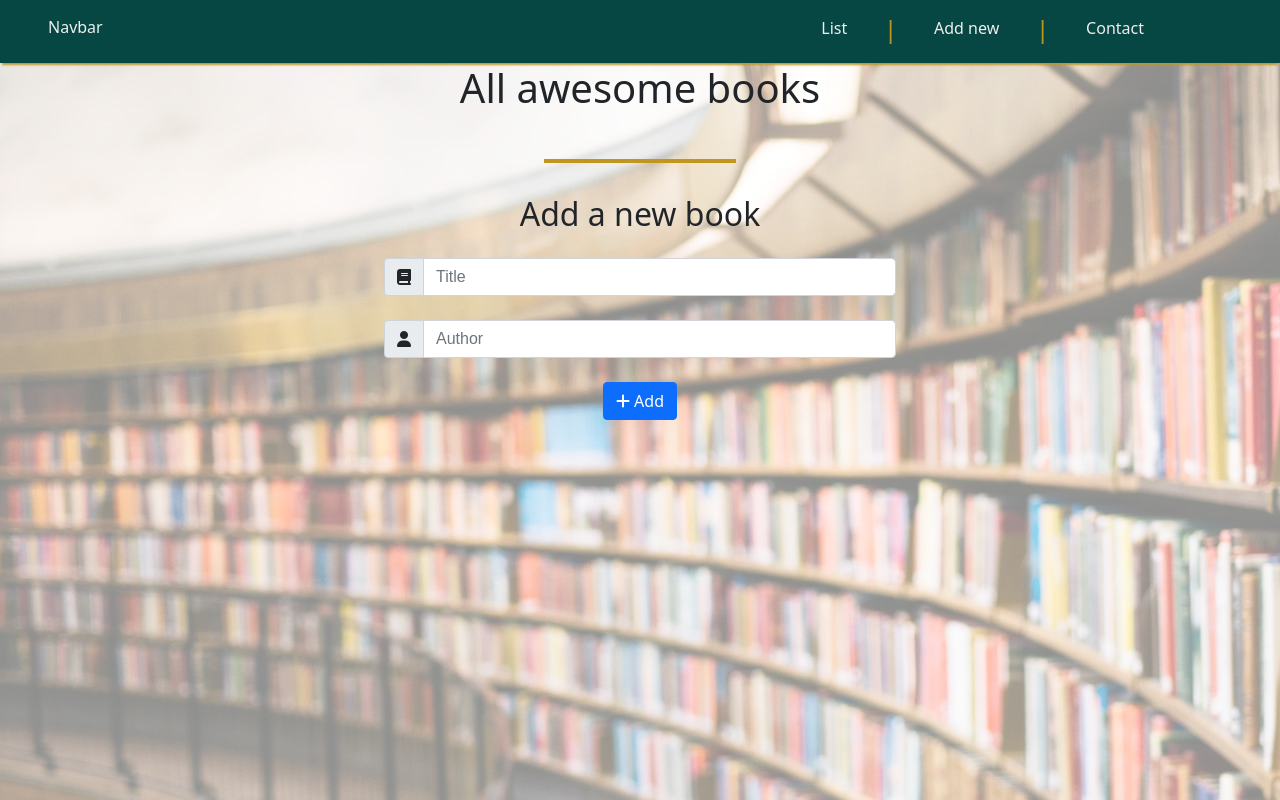
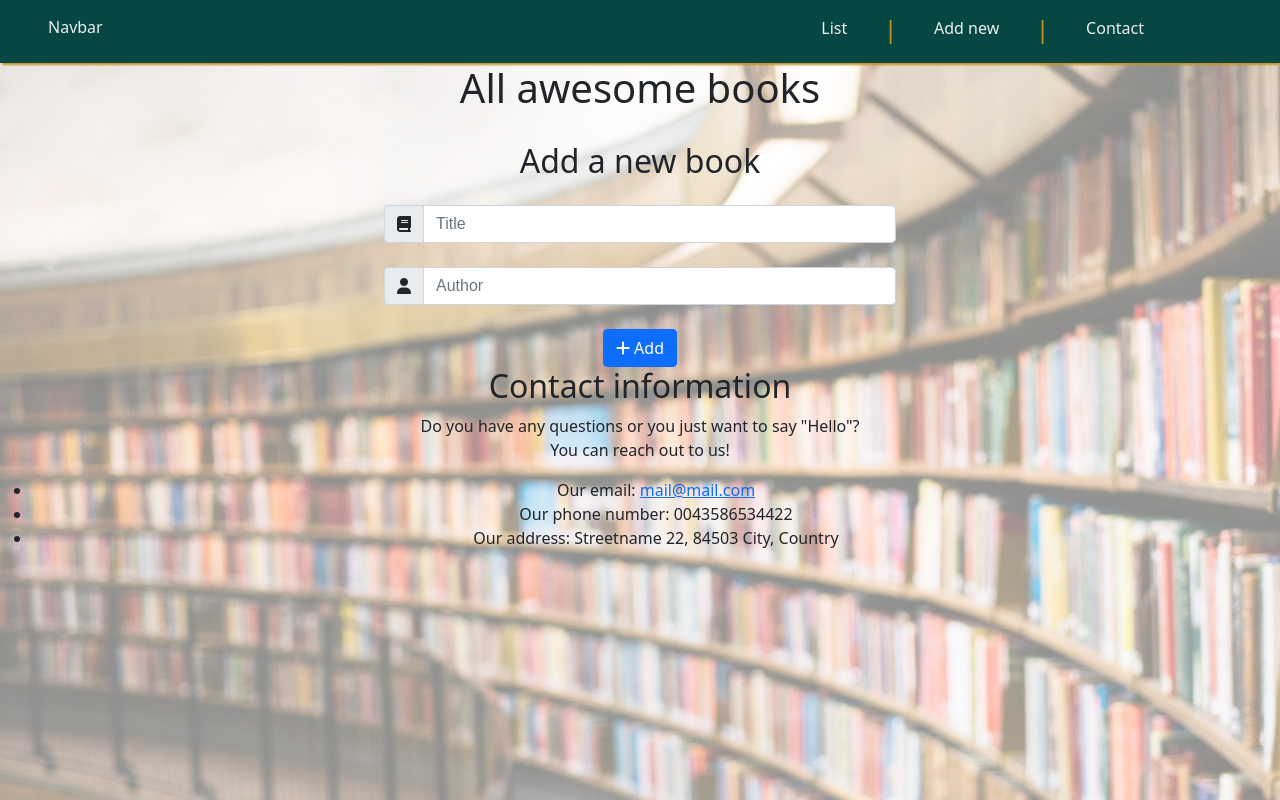
Before and after one commit to Kingjosh007/awesome-books, a website with bundled scripts: page index.html in a window 1280 px wide. Built offline with nearby package versions, Linux system fonts and the light colour scheme; a web font is replaced by a local one.

Commit message:
Refactor code into main and sections

```diff
--- a/css/style.css
+++ b/css/style.css
@@ -88,14 +88,6 @@ body {
   background-color: rgb(192, 150, 33);
 }
 
-.separator {
-  width: 15%;
-  height: 4px;
-  background-color: rgb(192, 150, 33);
-  margin: 0 auto;
-  margin-block: 2em;
-}
-
 form {
   margin-top: 25px;
 }
--- a/index.html
+++ b/index.html
@@ -6,7 +6,8 @@
     <meta http-equiv="X-UA-Compatible" content="IE=edge">
     <meta name="viewport" content="width=device-width, initial-scale=1.0">
     <title>Awesome Books - Book Management System Using Plain Javascript</title>
-    <link href="https://cdn.jsdelivr.net/npm/bootstrap@5.0.2/dist/css/bootstrap.min.css" rel="stylesheet" integrity="sha384-EVSTQN3/azprG1Anm3QDgpJLIm9Nao0Yz1ztcQTwFspd3yD65VohhpuuCOmLASjC" crossorigin="anonymous">
+    <link href="https://cdn.jsdelivr.net/npm/bootstrap@5.0.2/dist/css/bootstrap.min.css" rel="stylesheet"
+        integrity="sha384-EVSTQN3/azprG1Anm3QDgpJLIm9Nao0Yz1ztcQTwFspd3yD65VohhpuuCOmLASjC" crossorigin="anonymous">
     <link rel="stylesheet" href="css/style.css">
 
     <!-- Yaldevi font family -->
@@ -18,7 +19,8 @@
 <body>
     <nav class="navbar navbar-expand-lg">
         <a class="navbar-brand ms-5 h1" href="#">Navbar</a>
-        <button class="navbar-toggler" type="button" data-toggle="collapse" data-target="#navbarSupportedContent" aria-controls="navbarSupportedContent" aria-expanded="false" aria-label="Toggle navigation">
+        <button class="navbar-toggler" type="button" data-toggle="collapse" data-target="#navbarSupportedContent"
+            aria-controls="navbarSupportedContent" aria-expanded="false" aria-label="Toggle navigation">
             <span class="navbar-toggler-icon"></span>
         </button>
 
@@ -45,31 +47,49 @@
     <div class="overlay">
         <img src="images/susan-q-yin-books-unsplash.jpg" alt="Image showing books in shelves in a library">
     </div>
-    <h1 class="text-center">All awesome books</h1>
+
+    <main>
+        <section id="booksList">
+        <h1 class="section-title">All awesome books</h1>
         <div class='booksTableContainer'>
             <table class="table table-borderless table-striped booksTable table-responsive">
                 <thead></thead>
                 <tbody class='booksContainer'></tbody>
             </table>
         </div>
-    <div class="separator">
-    </div>
-    <h2>Add a new book</h2>
+        </section>
+        <section id="addBook">
+        <h2 class="sectionTitle">Add a new book</h2>
         <form name="add-book">
             <div class="input-group mb-4">
                 <span class="input-group-text" id="addon-book-title"><i class="fas fa-book"></i></span>
-            <input type="text" class="form-control" name="title" placeholder="Title" aria-label="Title" aria-describedby="addon-book-title" required>
+                <input type="text" class="form-control" name="title" placeholder="Title" aria-label="Title"
+                    aria-describedby="addon-book-title" required>
             </div>
             <div class="input-group mb-4">
                 <span class="input-group-text" id="addon-book-author"><i class="fas fa-user"></i></span>
-            <input type="text" class="form-control" name="author" placeholder="Author" aria-label="Author" aria-describedby="addon-book-author" required>
+                <input type="text" class="form-control" name="author" placeholder="Author" aria-label="Author"
+                    aria-describedby="addon-book-author" required>
             </div>
-        <button type="submit" class="btn btn-primary"> <i class="fas fa-plus"></i> Add  </button>
+            <button type="submit" class="btn btn-primary"> <i class="fas fa-plus"></i> Add </button>
         </form>
+       </section>
+       <section id="contact">
+        <h2 class="sectionTitle">Contact information</h2>
+        <p>Do you have any questions or you just want to say "Hello"? <br> You can reach out to us!</p>
+        <ul>
+            <li>Our email: <a href="mailto:mail@mail.com" target="_blank" rel="noreferrer noopener">mail@mail.com</a></li>
+            <li>Our phone number: <span id="tel">0043586534422</span></li>
+            <li>Our address: <span id="address">Streetname 22, 84503 City, Country</span></li>
+        </ul>
+       </section>
+    </main>
 
     <script type="module" src="js/index.js"></script>
     <script src="https://kit.fontawesome.com/c397284221.js" crossorigin="anonymous"></script>
-    <script src="https://cdn.jsdelivr.net/npm/bootstrap@5.0.2/dist/js/bootstrap.bundle.min.js" integrity="sha384-MrcW6ZMFYlzcLA8Nl+NtUVF0sA7MsXsP1UyJoMp4YLEuNSfAP+JcXn/tWtIaxVXM" crossorigin="anonymous"></script>
+    <script src="https://cdn.jsdelivr.net/npm/bootstrap@5.0.2/dist/js/bootstrap.bundle.min.js"
+        integrity="sha384-MrcW6ZMFYlzcLA8Nl+NtUVF0sA7MsXsP1UyJoMp4YLEuNSfAP+JcXn/tWtIaxVXM"
+        crossorigin="anonymous"></script>
 </body>
 
 </html>
```
Lines whose indentation alone changed are shown as unchanged.
